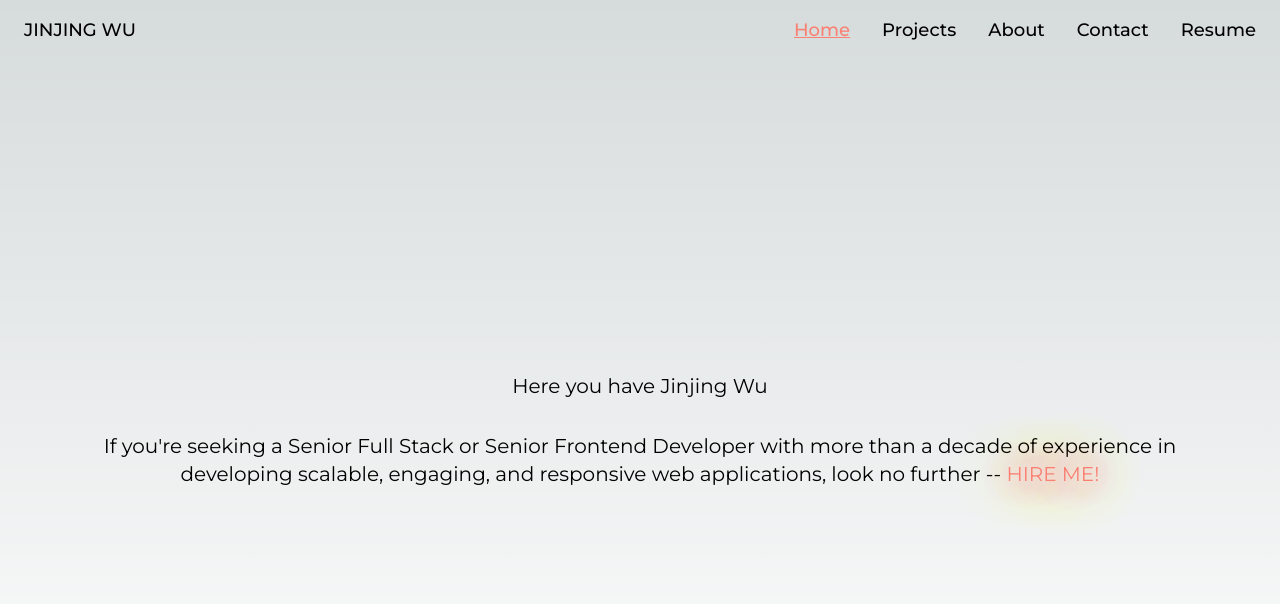
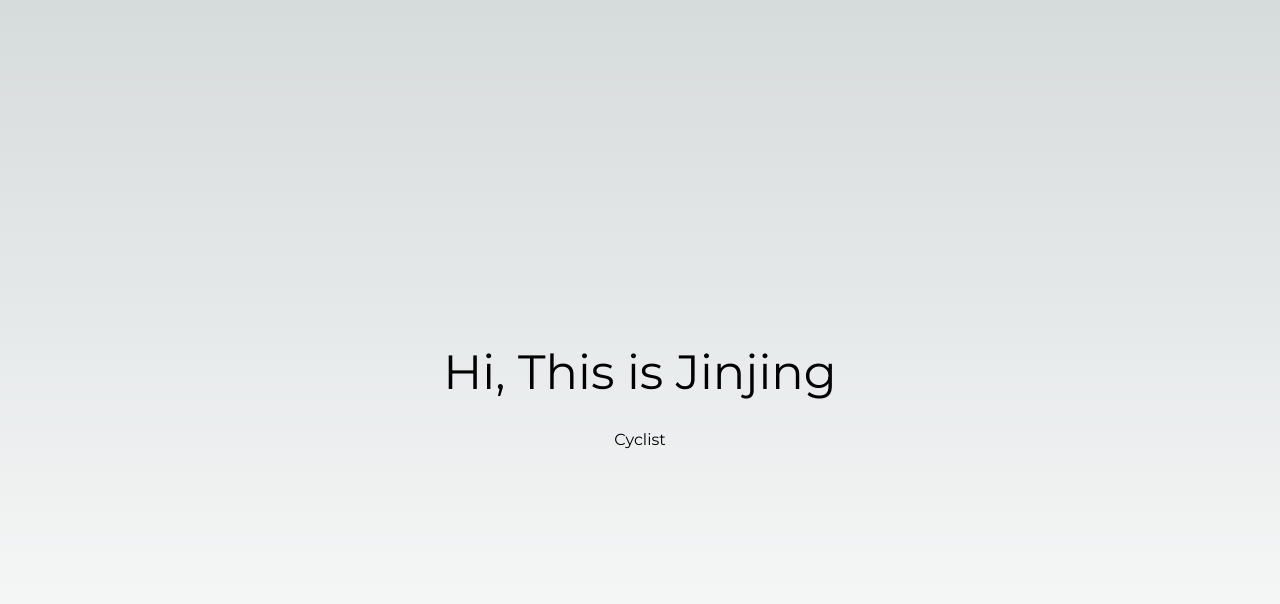
Before and after one commit to jinjingngo/blog, a Next.js app: page / in a window 1280 px wide. Shown: the top 604 px of the page. Built offline with nearby package versions, Linux system fonts and the light colour scheme.

Commit message:
feat: redisgn, starting the minimalism project

```diff
--- a/package.json
+++ b/package.json
@@ -18,7 +18,8 @@
 		"next": "16.1.6",
 		"react": "19.2.4",
 		"react-dom": "19.2.4",
-		"react-icons": "^5.0.1"
+		"react-icons": "^5.0.1",
+		"usehooks-ts": "^3.1.1"
 	},
 	"devDependencies": {
 		"@biomejs/biome": "2.4.6",
--- a/src/app/layout.tsx
+++ b/src/app/layout.tsx
@@ -28,10 +28,7 @@ export default function RootLayout({
 }>) {
 	return (
 		<html lang="en">
-			<body className={montserrat.className}>
-				<Header />
-				{children}
-			</body>
+			<body className={montserrat.className}>{children}</body>
 		</html>
 	);
 }
--- a/src/app/page.tsx
+++ b/src/app/page.tsx
@@ -1,20 +1,22 @@
-import Link from "next/link";
+"use client";
+import { useState } from "react";
+import { useInterval } from "usehooks-ts";
+
+const ROLES = ["Software Engineer", "Cyclist", "Hiking"];
+const ROLES_SWITCHING_INTERVAL = 2 * 1000; // 2 seconds
 
 export default function Home() {
+	const [role, setRole] = useState(ROLES[0]);
+
+	useInterval(() => {
+		setRole(ROLES[Math.floor(Math.random() * ROLES.length)]);
+	}, ROLES_SWITCHING_INTERVAL);
+
 	return (
-		<main className="flex min-main-h flex-col items-center justify-center gap-8 p-24 landscape:p-20 md:px-40 text-lg md:text-xl">
-			<h1 className="hidden md:block">Here you have Jinjing Wu</h1>
-			<article className="text-center">
-				If you&apos;re seeking a Senior Full Stack or Senior Frontend
-				Developer with more than a decade of experience in developing
-				scalable, engaging, and responsive web applications, look no
-				further --{" "}
-				<Link
-					className="animate-glow hover:underline text-[salmon]"
-					href="/resume"
-				>
-					HIRE ME!
-				</Link>
+		<main className="flex h-dvh flex-col items-center justify-center gap-8 ">
+			<h1 className="text-4xl md:text-5xl">Hi, This is Jinjing</h1>
+			<article className="text-center flex flex-col">
+				<span>{role}</span>
 			</article>
 		</main>
 	);
```
Also changed, not shown: 1 other file (tests, documents, lock files or other folders).
